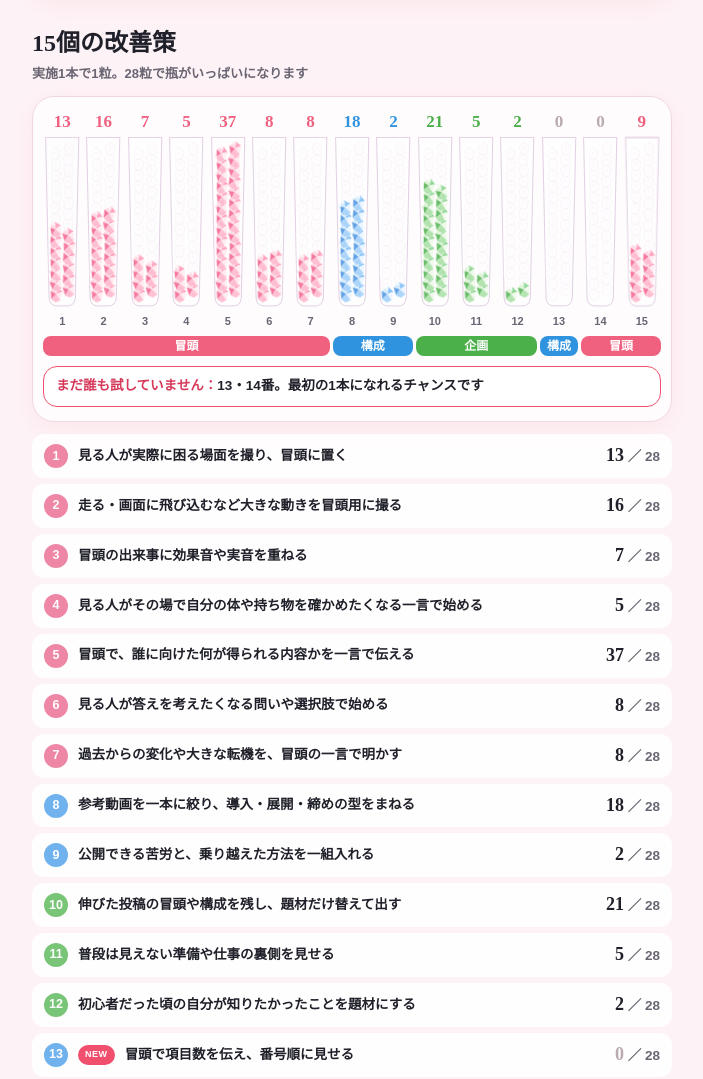
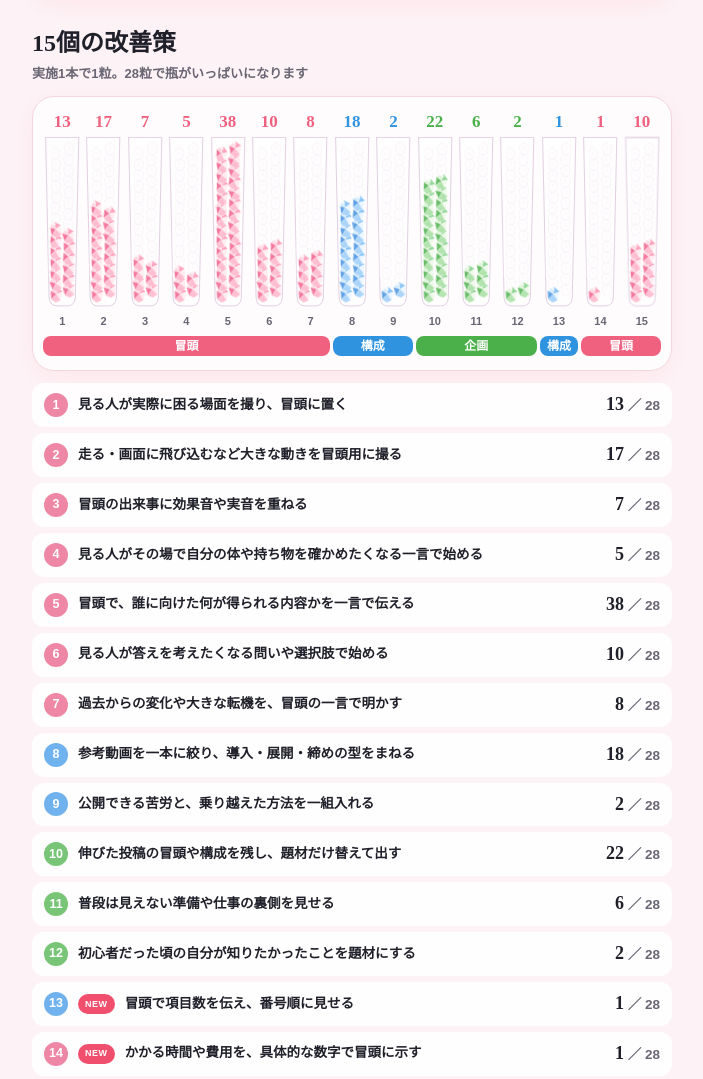
Before and after one commit to yudaikawaguchi1207/sakiyomi-kasetsu-progress, a plain HTML site: page index.html in a window 1280 px wide. Shown: the part 1551-2630 px from the top of the page, without its empty margins (288-991 px from the left). Drawn offline with Linux system fonts and the light colour scheme; a web font is replaced by a local one.

Commit message:
進捗を自動更新

```diff
--- a/index.html
+++ b/index.html
@@ -314,10 +314,10 @@ document.body.classList.add('introducing');
 
 /* ここの数字だけ書き換えれば、光る宝石の数と表示が変わる */
 const DATA = {
-  "asOf": "11/27 時点",
-  "total": 165,
+  "asOf": "11/28 時点",
+  "total": 176,
   "goal": 340,
-  "tenk": 5,
+  "tenk": 6,
   "perGoal": 28,
   "formUrl": "https://liff.line.me/2001781654-oVnZcwXJ?liff_id=2001781654-oVnZcwXJ&code=LFXBTC4X",
   "items": [
@@ -331,7 +331,7 @@ const DATA = {
       "no": 2,
       "g": "pink",
       "text": "走る・画面に飛び込むなど大きな動きを冒頭用に撮る",
-      "count": 16
+      "count": 17
     },
     {
       "no": 3,
@@ -349,13 +349,13 @@ const DATA = {
       "no": 5,
       "g": "pink",
       "text": "冒頭で、誰に向けた何が得られる内容かを一言で伝える",
-      "count": 37
+      "count": 38
     },
     {
       "no": 6,
       "g": "pink",
       "text": "見る人が答えを考えたくなる問いや選択肢で始める",
-      "count": 8
+      "count": 10
     },
     {
       "no": 7,
@@ -379,13 +379,13 @@ const DATA = {
       "no": 10,
       "g": "green",
       "text": "伸びた投稿の冒頭や構成を残し、題材だけ替えて出す",
-      "count": 21
+      "count": 22
     },
     {
       "no": 11,
       "g": "green",
       "text": "普段は見えない準備や仕事の裏側を見せる",
-      "count": 5
+      "count": 6
     },
     {
       "no": 12,
@@ -397,21 +397,21 @@ const DATA = {
       "no": 13,
       "g": "blue",
       "text": "冒頭で項目数を伝え、番号順に見せる",
-      "count": 0,
+      "count": 1,
       "isNew": true
     },
     {
       "no": 14,
       "g": "pink",
       "text": "かかる時間や費用を、具体的な数字で冒頭に示す",
-      "count": 0,
+      "count": 1,
       "isNew": true
     },
     {
       "no": 15,
       "g": "pink",
       "text": "冒頭1秒に完成形を見せ、工程は後に置く",
-      "count": 9,
+      "count": 10,
       "isNew": true
     }
   ]
```
